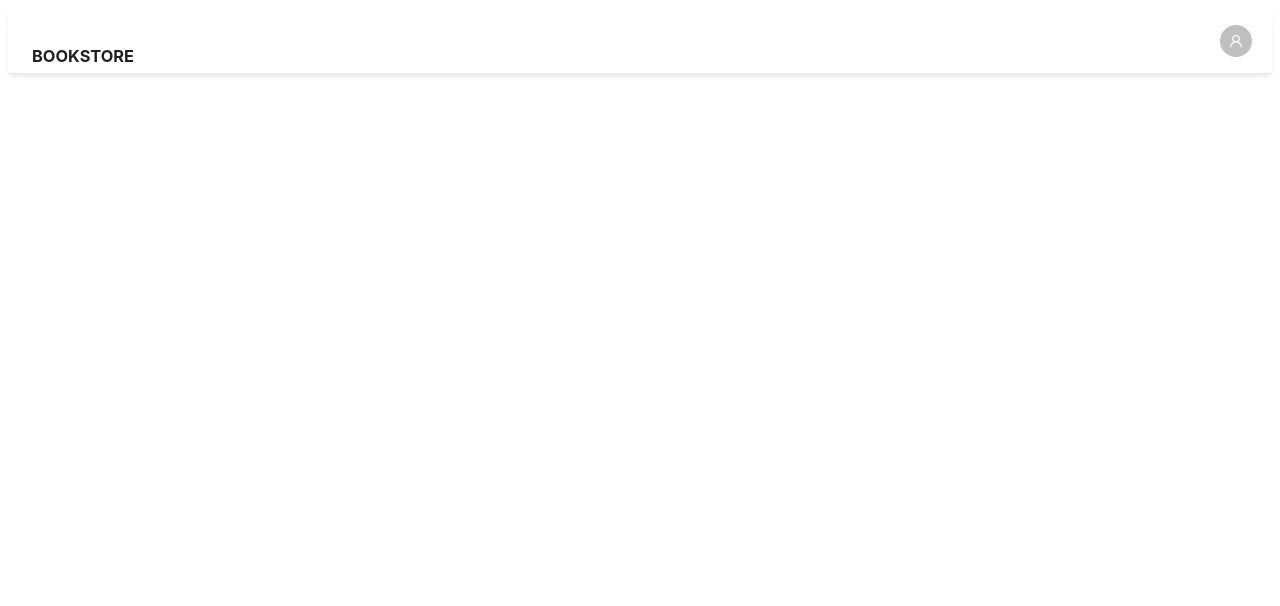
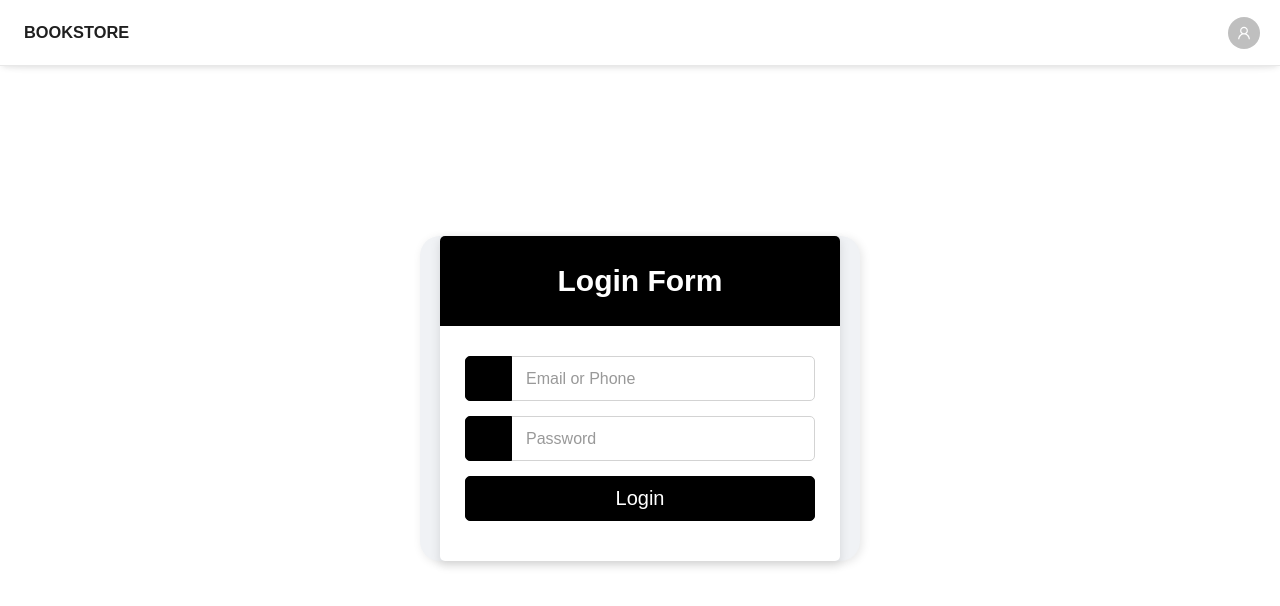
Before and after one commit to Oaksas/BookstoreFrontEnd, a React (Vite) app: page /login in a window 1280 px wide. Before the commit this address had no page. Shown: the top 606 px of the page. Built offline with nearby package versions, Linux system fonts and the light colour scheme; what react-simple-toasts would draw is missing.

Commit message:
Add login form and css

```diff
--- a/src/App.css
+++ b/src/App.css
@@ -83,6 +83,140 @@
   box-shadow: 2px 2px 10px 0 rgba(0, 0, 0, 0.1);
 }
 
+.centerPage {
+  display: flex;
+  justify-content: center;
+  align-items: center;
+  width: 100%;
+
+}
+
+
+* {
+  margin: 0;
+  padding: 0;
+  box-sizing: border-box;
+  font-family: 'Poppins', sans-serif;
+}
+
+body {
+  overflow: hidden;
+}
+
+
+
+.container {
+  max-width: 440px;
+  padding: 0 20px;
+  margin: 170px auto;
+}
+
+.wrapper {
+  width: 100%;
+  background: #fff;
+  border-radius: 5px;
+  box-shadow: 0px 4px 10px 1px rgba(0, 0, 0, 0.1);
+}
+
+.wrapper .title {
+  height: 90px;
+  background: black;
+  border-radius: 5px 5px 0 0;
+  color: #fff;
+  font-size: 30px;
+  font-weight: 600;
+  display: flex;
+  align-items: center;
+  justify-content: center;
+}
+
+.wrapper form {
+  padding: 30px 25px 25px 25px;
+}
+
+.wrapper form .row {
+  height: 45px;
+  margin-bottom: 15px;
+  position: relative;
+}
+
+.wrapper form .row input {
+  height: 100%;
+  width: 100%;
+  outline: none;
+  padding-left: 60px;
+  border-radius: 5px;
+  border: 1px solid lightgrey;
+  font-size: 16px;
+  transition: all 0.3s ease;
+}
+
+form .row input:focus {
+  border-color: black;
+  box-shadow: inset 0px 0px 2px 2px rgba(26, 188, 156, 0.25);
+}
+
+form .row input::placeholder {
+  color: #999;
+}
+
+.wrapper form .row i {
+  position: absolute;
+  width: 47px;
+  height: 100%;
+  color: #fff;
+  font-size: 18px;
+  background: black;
+  border: 1px solid black;
+  border-radius: 5px 0 0 5px;
+  display: flex;
+  align-items: center;
+  justify-content: center;
+}
+
+.wrapper form .pass {
+  margin: -8px 0 20px 0;
+}
+
+.wrapper form .pass a {
+  color: black;
+  font-size: 17px;
+  text-decoration: none;
+}
+
+.wrapper form .pass a:hover {
+  text-decoration: underline;
+}
+
+.wrapper form .button input {
+  color: #fff;
+  font-size: 20px;
+  font-weight: 500;
+  padding-left: 0px;
+  background: black;
+  border: 1px solid black;
+  cursor: pointer;
+}
+
+form .button input:hover {
+  background: #12876f;
+}
+
+.wrapper form .signup-link {
+  text-align: center;
+  margin-top: 20px;
+  font-size: 17px;
+}
+
+.wrapper form .signup-link a {
+  color: black;
+  text-decoration: none;
+}
+
+form .signup-link a:hover {
+  text-decoration: underline;
+}
+
 .ant-drawer-body {
   padding: 0;
 }
--- a/src/App.tsx
+++ b/src/App.tsx
@@ -5,6 +5,7 @@ import { BookDetail, Home } from './features';
 import { Navbar } from './components';
 import { Route, Routes } from 'react-router-dom';
 import GetMyOrders from './features/GetMyOrders';
+import UserLogin from './components/Login';
 
 function App() {
 
@@ -15,6 +16,9 @@ function App() {
         <Route path="/" element={<Home />} />
         <Route path='/books/:bookid' element={<BookDetail />} />
         <Route path='/myOrders' element={<GetMyOrders />} />
+        <Route path="/login" element={<UserLogin />} />
+        <Route path="/books/:bookid" element={<BookDetail />} />
+
       </Routes>
 
     </>
--- a/src/components/Login.tsx
+++ b/src/components/Login.tsx
@@ -1,71 +1,42 @@
-// UserLogin.tsx
-import React, { useState } from 'react';
-import { Form, Input, Button, Checkbox, Card, message } from 'antd';
-import { UserOutlined, LockOutlined } from '@ant-design/icons';
+import React from 'react';
+import { Button, Checkbox, Form, Input, Typography } from 'antd';
 
-const UserLogin: React.FC = () => {
-    const [loading, setLoading] = useState(false);
-
-    const onFinish = (values: any) => {
-        setLoading(true);
-        // Simulate login request (replace with your actual login logic)
-        setTimeout(() => {
-            setLoading(false);
-            console.log('Received values:', values);
-            // Check login credentials and handle accordingly
-            if (values.username === 'demo' && values.password === 'password') {
-                message.success('Login successful');
-            } else {
-                message.error('Invalid username or password');
-            }
-        }, 1000);
-    };
-
-    return (
-        <Card title="User Login" style={{ width: 300 }}>
-            <Form
-                name="normal_login"
-                initialValues={{ remember: true }}
-                onFinish={onFinish}
-            >
-                <Form.Item
-                    name="username"
-                    rules={[{ required: true, message: 'Please input your Username!' }]}
-                >
-                    <Input
-                        prefix={<UserOutlined className="site-form-item-icon" />}
-                        placeholder="Username"
-                    />
-                </Form.Item>
-                <Form.Item
-                    name="password"
-                    rules={[{ required: true, message: 'Please input your Password!' }]}
-                >
-                    <Input
-                        prefix={<LockOutlined className="site-form-item-icon" />}
-                        type="password"
-                        placeholder="Password"
-                    />
-                </Form.Item>
-                <Form.Item>
-                    <Form.Item name="remember" valuePropName="checked" noStyle>
-                        <Checkbox>Remember me</Checkbox>
-                    </Form.Item>
-
-                    <a className="login-form-forgot" href="#">
-                        Forgot password
-                    </a>
-                </Form.Item>
-
-                <Form.Item>
-                    <Button type="primary" htmlType="submit" loading={loading}>
-                        Log in
-                    </Button>
-                    Or <a href="#">register now!</a>
-                </Form.Item>
-            </Form>
-        </Card>
-    );
+const onFinish = (values: any) => {
+    console.log('Success:', values);
 };
 
+const onFinishFailed = (errorInfo: any) => {
+    console.log('Failed:', errorInfo);
+};
+
+type FieldType = {
+    username?: string;
+    password?: string;
+    remember?: string;
+};
+
+const UserLogin: React.FC = () => (
+    <>
+        <div className="container">
+            <div className="wrapper">
+                <div className="title"><span>Login Form</span></div>
+                <form action="#">
+                    <div className="row">
+                        <i className="fas fa-user"></i>
+                        <input type="text" placeholder="Email or Phone" required />
+                    </div>
+                    <div className="row">
+                        <i className="fas fa-lock"></i>
+                        <input type="password" placeholder="Password" required />
+                    </div>
+                    <div className="row button">
+                        <input type="submit" value="Login" />
+                    </div>
+                </form>
+            </div>
+        </div>
+    </>
+
+);
+
 export default UserLogin;
--- a/src/components/RightMenu.tsx
+++ b/src/components/RightMenu.tsx
@@ -1,12 +1,22 @@
 import { Menu, Avatar } from "antd";
 import { UserOutlined, CodeOutlined, LogoutOutlined } from "@ant-design/icons";
 import { Link } from "react-router-dom";
+import { useState } from "react";
+import { isAuthenticated } from "../utils";
 
 interface RightMenuProps {
   mode: "horizontal" | "inline";
 }
 
 const RightMenu: React.FC<RightMenuProps> = ({ mode }) => {
+  const [isLoggedIn, setLoggedIn] = useState(isAuthenticated());
+
+  const handleLogout = () => {
+    // Replace this with your actual logout logic
+    localStorage.removeItem('token');
+    setLoggedIn(false);
+  };
+
   return (
     <Menu mode={mode}>
       <Menu.SubMenu
--- a/src/features/GetMyOrders.tsx
+++ b/src/features/GetMyOrders.tsx
@@ -25,6 +25,7 @@ const GetMyOrders: React.FC = () => {
 
     return (
         <>
+
             <Divider orientation="left">
                 <Title>My Orders</Title>
             </Divider>
--- a/src/utils/index.ts
+++ b/src/utils/index.ts
@@ -0,0 +1,4 @@
+export const isAuthenticated = () => {
+    const token = localStorage.getItem('token');
+    return !!token;
+};
```
Also changed, not shown: src/components/ProtectedRoute.tsx (added, +21 -0 lines).
